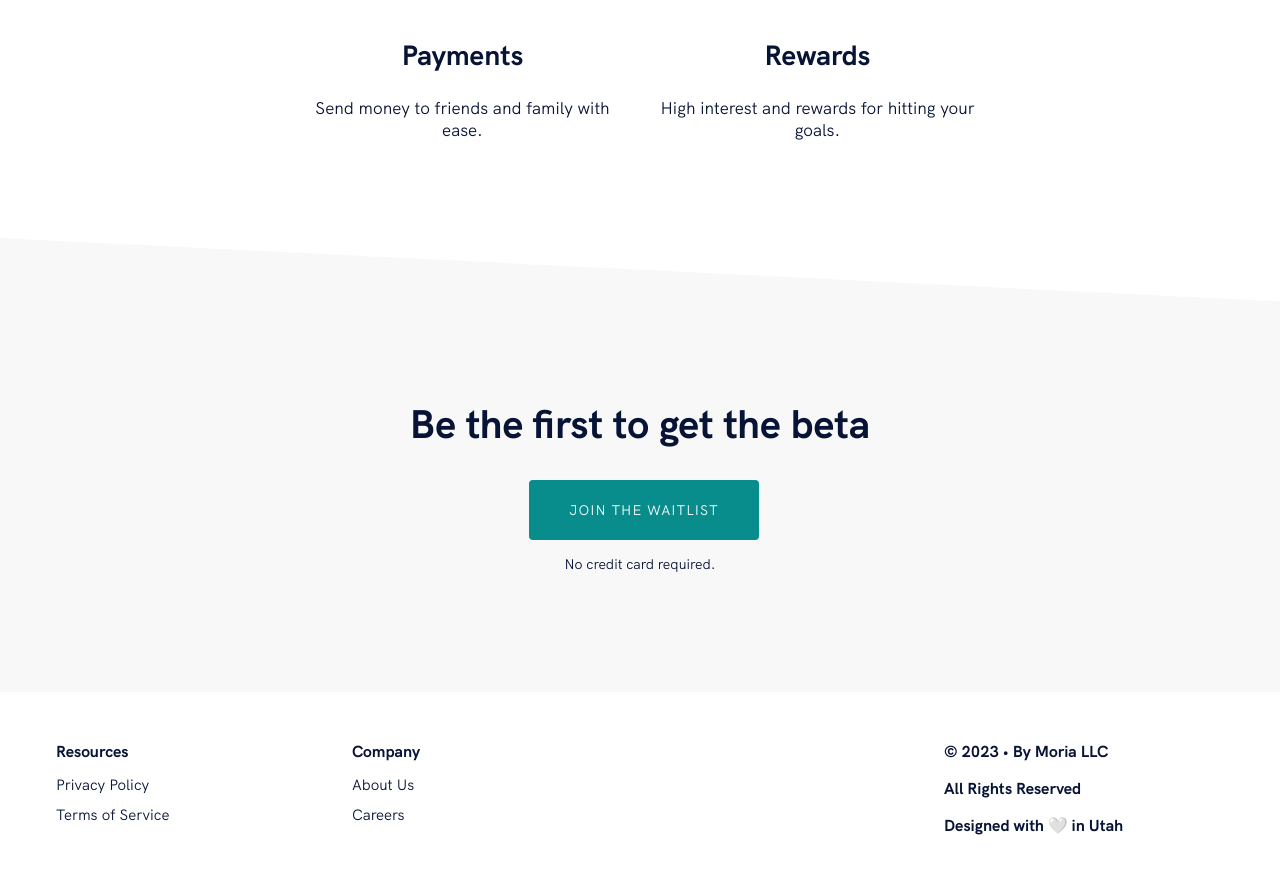
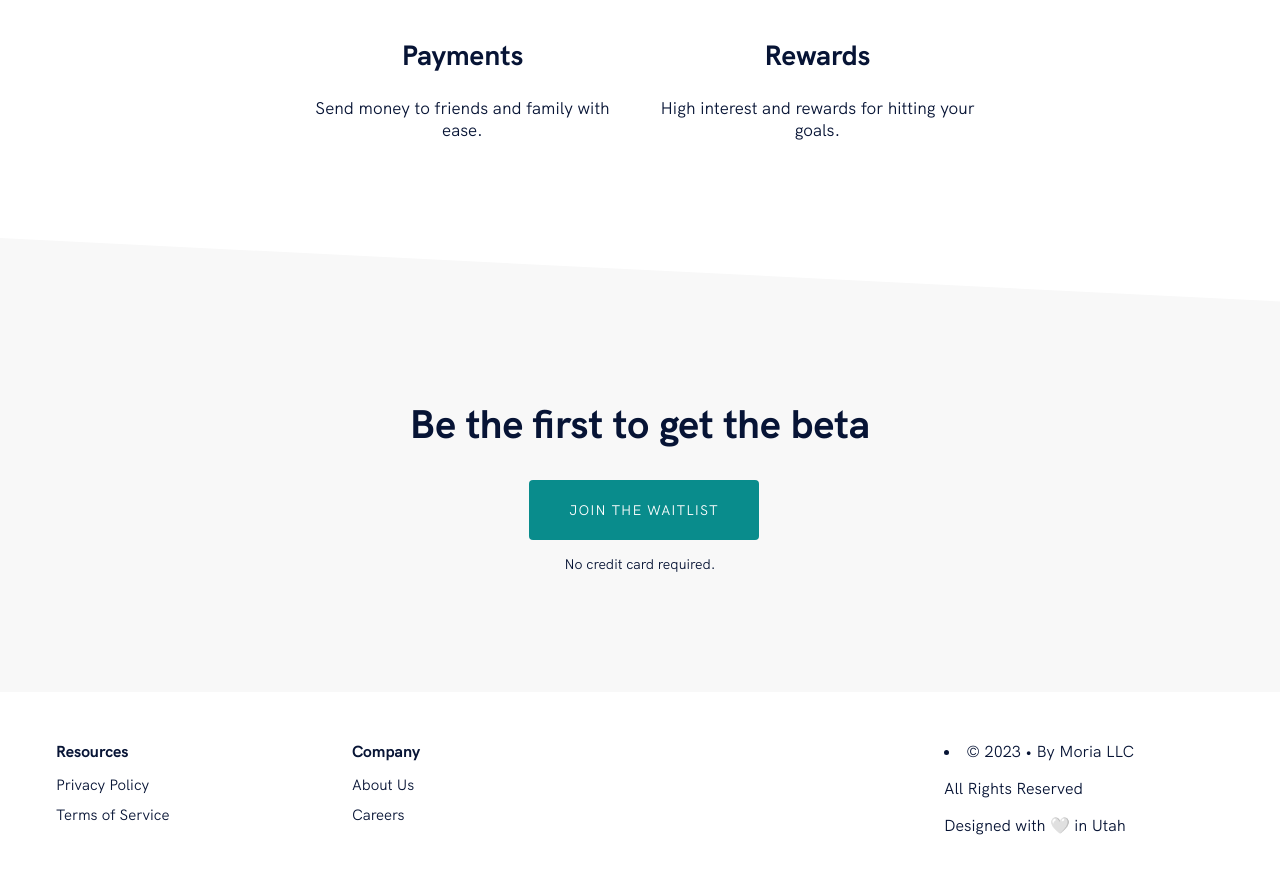
Before and after one commit to maxwellarrigona/moria, a Gatsby site: page / in a window 1280 px wide. Shown: the part 1326-2199 px from the top of the page. Built offline with nearby package versions, Linux system fonts and the light colour scheme; Gatsby itself is replaced by a stand-in of ours.

Commit message:
Update footer.js

```diff
--- a/src/components/sections/footer.js
+++ b/src/components/sections/footer.js
@@ -28,13 +28,13 @@ const Footer = () => (
        </ul>
      </FooterColumn>
      <FooterColumn>
-     <span> © 2023 • By Moria LLC
+     <li> © 2023 • By Moria LLC
       <br />
         <br />
       All Rights Reserved
       <br />
         <br />
-      Designed with 🤍 in Utah</span>
+      Designed with 🤍 in Utah</li>
      </FooterColumn>
     </FooterColumnContainer>
   </FooterWrapper>
```
